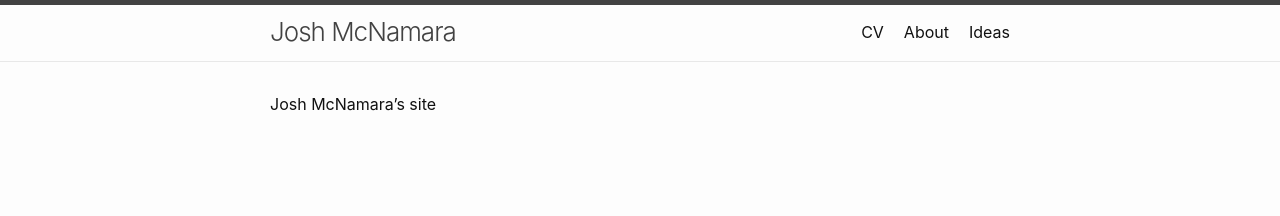
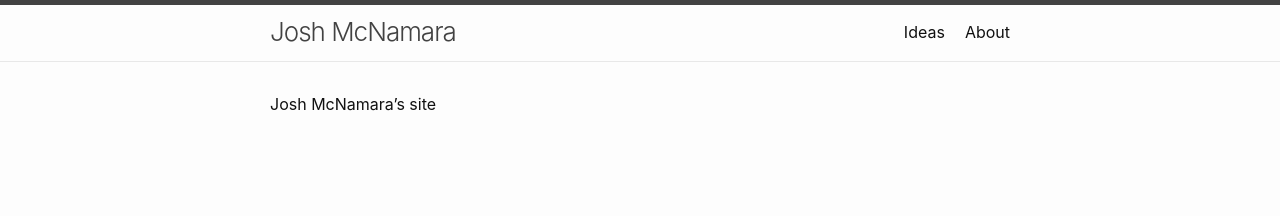
Before and after one commit to J-McNamara/j-mcnamara.github.io, a Jekyll site: the page built from index.md, in a window 1280 px wide. Shown: the top 216 px of the page. Built offline with Jekyll 4.4.1, drawn with Linux system fonts in a browser that asks for light colours.

Commit message:
menu
menu

```diff
--- a/_config.yml
+++ b/_config.yml
@@ -30,9 +30,9 @@ theme: minima
 plugins:
   - jekyll-feed
 header_pages:
-- pages/cv.md
+- pages/questions.md
+- pages/ideas.md
 - pages/about.md
-- pages/ideas.md
 
 # Exclude from processing.
 # The following items will not be processed, by default.
```
Also changed, not shown: pages/questions.md (added, +1 -0 lines).
